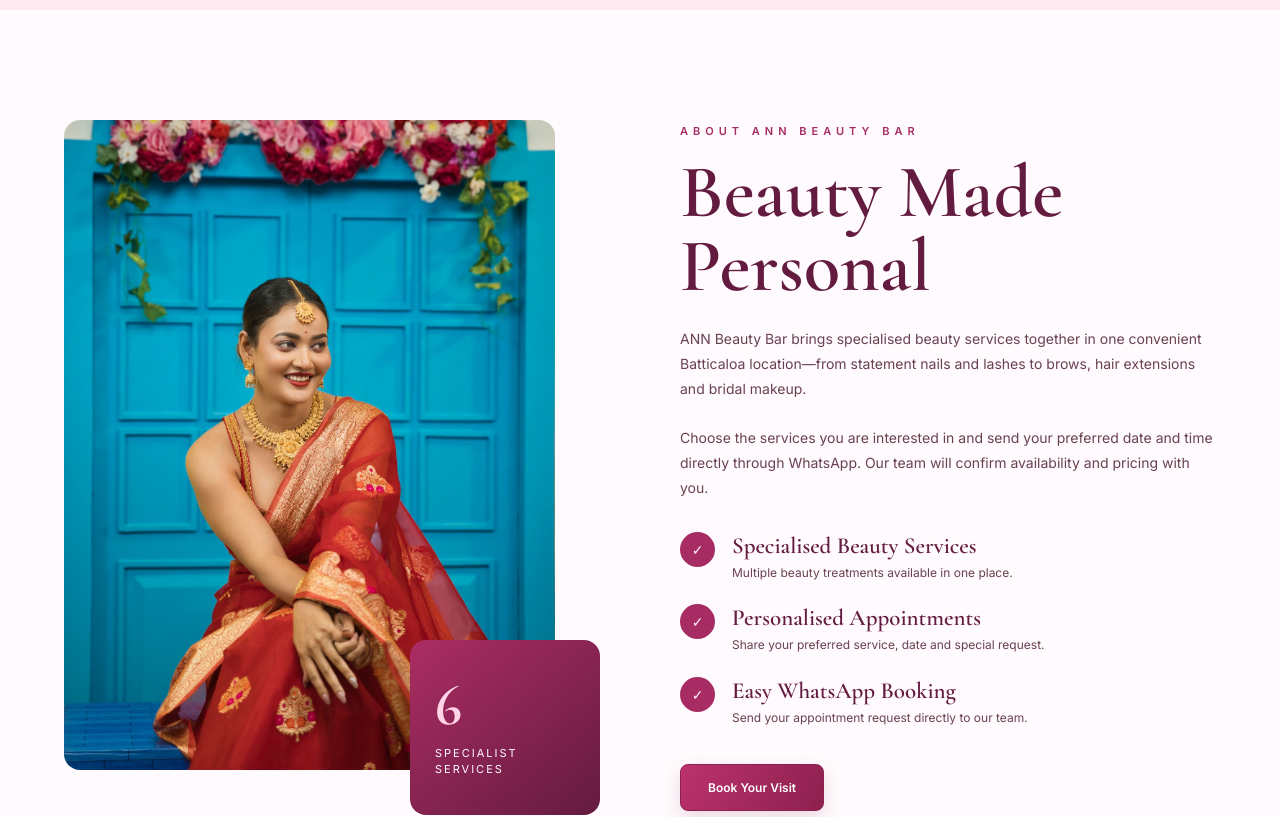
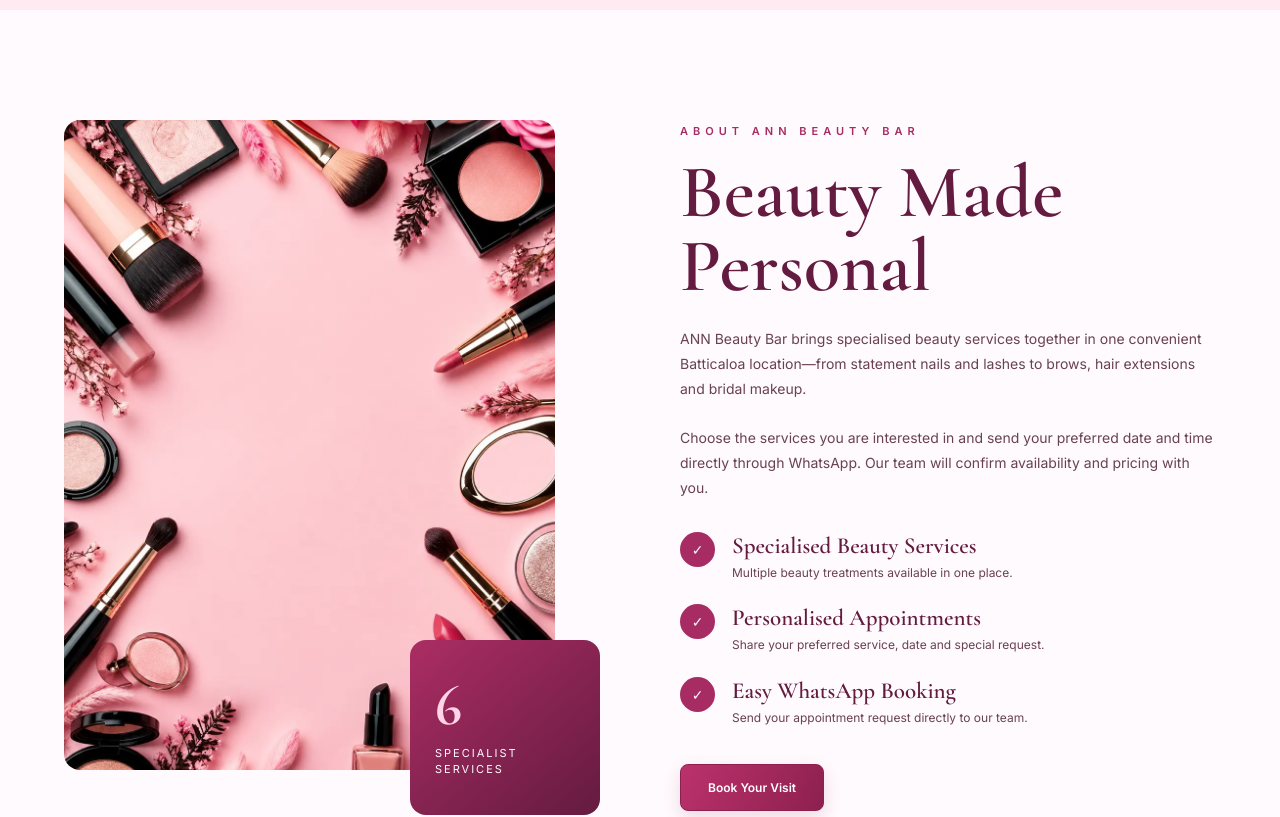
Before and after one commit to IT24103306/luxecut-salon-template, a React (Vite) app: page / in a window 1280 px wide. Shown: the part 2620-3437 px from the top of the page. Built offline with nearby package versions, Linux system fonts and the light colour scheme.

Commit message:
Use pink makeup flat lay in About section only

```diff
--- a/src/App.jsx
+++ b/src/App.jsx
@@ -150,7 +150,7 @@
 
         <section className="about-section" id="about">
           <div className="about-images">
-            <div className="about-main-image"><img src="/ann-traditional-bride.jpg" alt="Traditional red saree and gold jewellery — stock bridal inspiration" /></div>
+            <div className="about-main-image"><img src="/ann-pink-makeup.webp" alt="Pink makeup products, brushes and roses — beauty inspiration" loading="lazy" decoding="async" /></div>
             <div className="experience-box"><strong>6</strong><span>Specialist Services</span></div>
           </div>
           <div className="about-content">
```
Also changed, not shown: public/ann-pink-makeup.webp (added).
